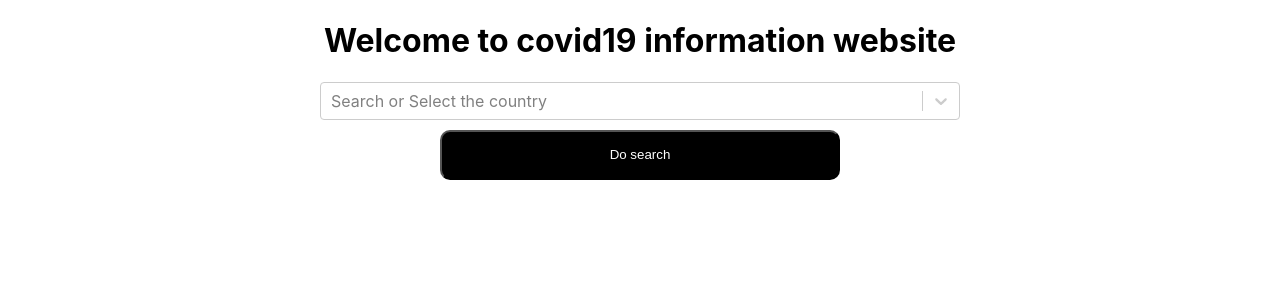
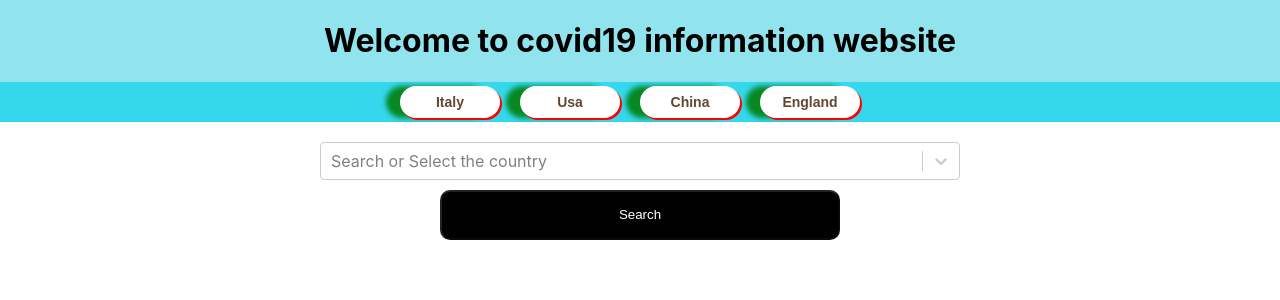
Before and after one commit to evrenkaraarslan/covidChecker, a React (Create React App) app: page / in a window 1280 px wide. Shown: the top 300 px of the page. Built offline with nearby package versions, Linux system fonts and the light colour scheme; no server answers.

Commit message:
New features

```diff
--- a/package.json
+++ b/package.json
@@ -14,6 +14,7 @@
     "axios": "^0.21.1",
     "react": "^17.0.2",
     "react-dom": "^17.0.2",
+    "react-modal": "^3.14.3",
     "react-scripts": "4.0.3",
     "react-select": "^3.1.0",
     "typescript": "^4.1.2",
@@ -42,5 +43,8 @@
       "last 1 firefox version",
       "last 1 safari version"
     ]
+  },
+  "devDependencies": {
+    "@types/react-modal": "^3.12.1"
   }
 }
--- a/src/App.tsx
+++ b/src/App.tsx
@@ -1,10 +1,12 @@
 import * as React from 'react';
 import CovidData from './CovidData/CovidData';
+import Header from './Header/Header';
 
 export default function App(){
   return (
 
     <div className="App">
+      <Header/>
       <CovidData />
     </div>
 
--- /dev/null
+++ b/src/CountryDetails/CountryDetails.css
@@ -0,0 +1,36 @@
+.countryDetails {
+    width: 100%;
+    display: flex;
+    justify-content: center;
+    margin-bottom: 10px;
+}
+.countryFlag {
+    width: 100%;
+    margin: auto;
+    border: 1px solid black;
+}
+
+.ReactModal__Content--after-open {
+    display: flex;
+    flex-flow: column;
+    align-items: center;
+}
+
+.countryRows {
+    width: 100%;
+    display: flex;
+    justify-content: space-evenly;
+}
+
+.closeDetails {
+    background-color: rgb(224, 224, 97);
+    color: white;
+    width: 70%;
+    height: 100px;
+    outline: 0;
+    border-radius: 10px;
+}
+
+.closeDetails:hover {
+    cursor: pointer;
+}
--- /dev/null
+++ b/src/CountryDetails/CountryDetails.tsx
@@ -0,0 +1,81 @@
+import * as React from 'react';
+import axios from "axios";
+import "./CountryDetails.css";
+import Modal from 'react-modal';
+
+interface Props {
+    country?: string;
+    modalOpen?: any ;
+    todayCases: number;
+    todayDeaths: number;
+    countryFlag: string;
+    active: number;
+    critical: number;
+}
+
+interface countryStates {
+  countryFlag: string;
+  modalOpen: any;
+  todayCases: number;
+  todayDeaths: number;
+  active: number;
+  critical: number;
+}
+
+const customStyles = {
+    content: {
+        top: '50%',
+        left: '50%',
+        width: '50%',
+        height: '80%',
+        right: 'auto',
+        bottom: 'auto',
+        marginRight: '-50%',
+        transform: 'translate(-50%, -50%)'
+    },
+  };
+
+
+export default function CountryDetails(props: Props) {
+
+
+  const [countryInfo, setCountryInfo] = React.useState<countryStates>(
+    {
+        countryFlag: '',
+        modalOpen: false,
+        todayCases: 0,
+        todayDeaths: 0,
+        active: 0,
+        critical: 0
+    })
+
+
+  React.useEffect(() => {
+        setCountryInfo((prevState)=> ({...prevState, countryFlag: props.countryFlag,
+                                        modalOpen: props.modalOpen,
+                                        todayCases: props.todayCases,
+                                        todayDeaths: props.todayDeaths,
+                                        active: props.active,
+                                        critical: props.critical }))
+
+  }, [props]);
+
+  return (
+        <Modal
+        isOpen={countryInfo.modalOpen}
+        style={customStyles}>
+            <img className="countryFlag" src={countryInfo.countryFlag} />
+            <div className="countryRows">
+                <h3>Today cases: {countryInfo.todayCases}</h3>
+                <h3>Today death: {countryInfo.todayDeaths}</h3>
+            </div>
+
+            <div className="countryRows">
+                <h3>Today active: {countryInfo.active}</h3>
+                <h3>Today critical: {countryInfo.critical}</h3>
+            </div>
+            <button className="closeDetails" onClick={()=>setCountryInfo((prevState)=> ({...prevState,modalOpen: false }))   }>Close</button>
+        </Modal>
+
+  );
+}
--- a/src/CovidData/CovidData.css
+++ b/src/CovidData/CovidData.css
@@ -1,6 +1,6 @@
 .CovidDataMain {
     width: 100%;
-    height: 60%;
+    height: 80%;
     display: flex;
     justify-content: space-between;
     align-items: center;
@@ -23,6 +23,13 @@
     margin-top: 10px;
   }
 
+  .searchButton:hover {
+    background: white;
+    color: black;
+    cursor: pointer;
+    transition: 0.3s ease-in-out;
+  }
+
   .searchResultDiv {
     width: 80%;
     height: 100%;
@@ -30,7 +37,8 @@
     display: flex;
     justify-content: center;
     align-items: center;
-    border: 1px solid red;
+    border: 1px solid rgb(250, 143, 143);
+    border-radius: 10px;
   }
 
   .searchLabelDiv {
@@ -38,23 +46,25 @@
     height: 100%;
     margin-top: 20px;
     display: flex;
-    flex-flow: column;
-    justify-content: center;
+    flex-wrap: wrap;
+    justify-content: flex-start;
     align-items: center;
   }
 
   .searchLabelDiv p {
-    display: flex;
-    justify-content: center;
     font-size: 18px;
     font-weight: bold;
-    width: 100%;
+    width: 50%;
   }
 
   .covidImage {
-      width: 250px;
-      height: 150px;
+      width: 180px;
+      height: 100px;
+      animation:spin 4s linear infinite;
+      border-radius: 50%;
   }
+
+  @keyframes spin { 100% { -webkit-transform: rotate(360deg); transform:rotate(360deg); } }
 
   .buttonClose {
       width: 80%;
@@ -62,22 +72,64 @@
       font-size: 16px;
       color: white;
       background: rgb(30, 153, 210);
-      margin-bottom: 10px;
+      margin: auto auto 10px auto;
       outline: 0;
       border-radius: 10px;
   }
 
+  .navButton {
+    width: 100px;
+    height: 80%;
+    background-color: white;
+    color: rgb(100, 71, 50);
+    border: none;
+    margin-right: 20px;
+    border-radius: 80px;
+    box-shadow: 2px 2px red, -1em 0 0.4em rgb(6, 136, 34);
+    font-size: 14px;
+    font-weight: bold;
+  }
+
+  .navButton:hover, .buttonClose:hover {
+    cursor: pointer;
+  }
+
+
   @media only screen and (max-width: 800px) {
+
+    .selectDiv {
+      width: 80%;
+    }
+
+    .searchLabelDiv {
+      flex-wrap: nowrap;
+      flex-direction: column;
+      align-items: flex-start;
+    }
+
     .searchResultDiv {
         flex-flow: column;
     }
 
     .searchLabelDiv p {
         font-size: 14px;
-        align-items: flex-start;
+        width: 100%;
       }
 
     .searchButton {
         width: 50%;
     }
+
+    .CovidDataMain h1 {
+      padding-left: 40px;
+    }
+
+    .navButton {
+      width: 25%;
+      margin-left: 15px;
+    }
+
+    .covidImage {
+      animation: none;
+    }
   }
--- a/src/CovidData/CovidData.tsx
+++ b/src/CovidData/CovidData.tsx
@@ -2,6 +2,8 @@ import * as React from 'react';
 import axios from "axios";
 import Select from 'react-select';
 import './CovidData.css';
+import CountryDetails from '../CountryDetails/CountryDetails';
+import Navbar from '../Navbar/Navbar';
 
 interface mainStates {
   country: string;
@@ -14,6 +16,11 @@ interface mainStates {
   deaths: number;
   todayDeaths: number;
   population: number;
+  todayCases: number;
+  seeDetails: boolean;
+  flag: string;
+  active: number;
+  critical: number;
 }
 export default function CovidData() {
 
@@ -29,7 +36,12 @@ export default function CovidData() {
     activeCasesPerOneMillion: 0,
     deaths: 0,
     todayDeaths: 0,
-    population: 0})
+    population: 0,
+    todayCases: 0,
+    seeDetails: false,
+    flag: '',
+    active: 0,
+    critical: 0})
 
 
   React.useEffect(() => {
@@ -56,7 +68,12 @@ export default function CovidData() {
                         activeCasesPerOneMillion: res.data.casesPerOneMillion,
                         deaths: res.data.deaths,
                         todayDeaths: res.data.todayDeaths,
-                        population: res.data.population} ));
+                        population: res.data.population,
+                        todayCases: res.data.todayCases,
+                        seeDetails: false,
+                        flag: res.data.countryInfo.flag,
+                        active: res.data.active,
+                        critical: res.data.critical} ));
       }).catch(()=> alert(`No information for ${country}, we are sorry for that`));
   };
 
@@ -64,20 +81,52 @@ export default function CovidData() {
 
     <div className="CovidDataMain">
 
-        <h1>Welcome to covid19 information website</h1>
+        <Navbar>
+          <button className='navButton'
+            onClick={() => {
+              doSearch('italy');
+            }}
+          >
+            Italy
+          </button>
+          <button className='navButton'
+            onClick={() => {
+              doSearch('usa');
+            }}
+          >
+            Usa
+          </button>
+          <button className='navButton'
+            onClick={() => {
+              doSearch('china');
+            }}
+          >
+            China
+          </button>
+
+          <button className='navButton'
+            onClick={() => {
+              doSearch('england');
+            }}
+          >
+            England
+          </button>
+        </Navbar>
+
         <div className='selectDiv'>
           <Select
           options={informations.countryOptions}
-          onChange={(e: any) => setInformations((prevState)=>({...prevState, country: e.value}))}
+          onChange={(e: any) => setInformations((prevState)=>({...prevState, country: e.value, seeDetails: false}))}
           placeholder="Search or Select the country"
           />
         </div>
         <button className='searchButton'
+        disabled={informations.country == '' ? true : false}
           onClick={() => {
             doSearch(informations.country);
           }}
         >
-          Do search
+          Search
         </button>
 
         {
@@ -99,16 +148,22 @@ export default function CovidData() {
 
                     <p>Total death: {informations.deaths}</p>
 
-                    <p>Today death: {informations.todayDeaths}</p>
+                    <p>Population: {informations.population}</p>
 
-                    <p>Population: {informations.population}</p>
+                    <CountryDetails country={informations.countryName}
+                                    modalOpen={informations.seeDetails}
+                                    todayCases={informations.todayCases}
+                                    todayDeaths={informations.todayDeaths}
+                                    countryFlag={informations.flag}
+                                    critical={informations.critical}
+                                    active={informations.active}/>
 
                     <button className="buttonClose" onClick={()=>setInformations((prevState)=> ({...prevState, searchClicked: false }))}>Close</button>
 
+                    <button className="buttonClose" onClick={()=>setInformations((prevState)=> ({...prevState, seeDetails: true }))}>Info today</button>
                 </div>
 
                 <img className="covidImage" src="https://ichef.bbci.co.uk/news/976/cpsprodpb/17700/production/_117500069_9db48266-1bb0-40c4-9c75-b6d2b06c30be.jpg" />
-
 
             </div>
             )
--- /dev/null
+++ b/src/Header/Header.css
@@ -0,0 +1,13 @@
+.headerMain {
+    width: 100%;
+    display: flex;
+    justify-content: center;
+    align-items: center;
+    background: rgb(145, 227, 238);
+}
+
+@media only screen and (max-width: 800px) {
+    .headerMain h1 {
+      padding-left: 40px;
+    }
+  }
--- /dev/null
+++ b/src/Header/Header.tsx
@@ -0,0 +1,10 @@
+import * as React from 'react';
+import "./Header.css";
+export default function Header() {
+
+  return (
+      <div className="headerMain">
+        <h1>Welcome to covid19 information website</h1>
+      </div>
+  );
+}
--- /dev/null
+++ b/src/Navbar/Navbar.css
@@ -0,0 +1,9 @@
+.navbarMain {
+    width: 100%;
+    height: 40px;
+    display: flex;
+    justify-content: center;
+    align-items: center;
+    background: rgb(52, 215, 236);
+    margin-bottom: 20px;
+}
--- /dev/null
+++ b/src/Navbar/Navbar.tsx
@@ -0,0 +1,15 @@
+import * as React from 'react';
+import "./Navbar.css";
+
+type Props = {
+    children?: React.ReactNode
+  };
+
+export default function Navbar({children} : Props) {
+
+  return (
+      <div className="navbarMain">
+          {children}
+      </div>
+  );
+}
```
Also changed, not shown: 1 other file (tests, documents, lock files or other folders).
